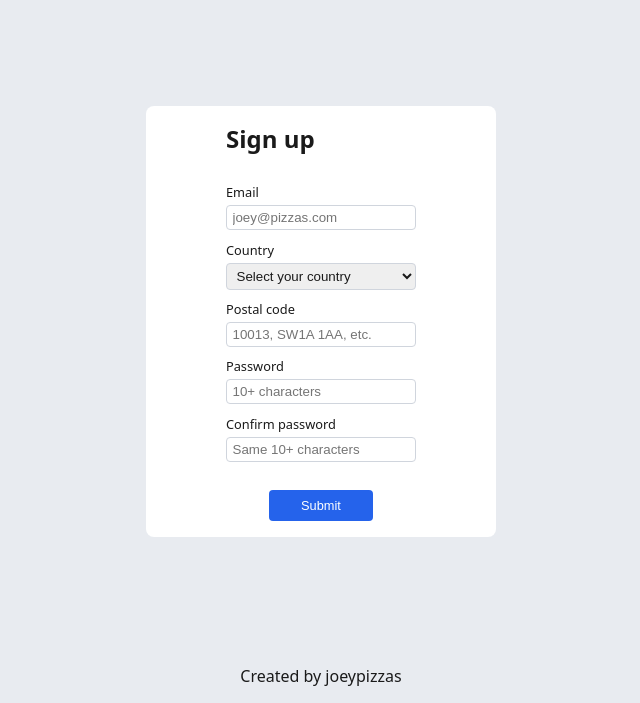
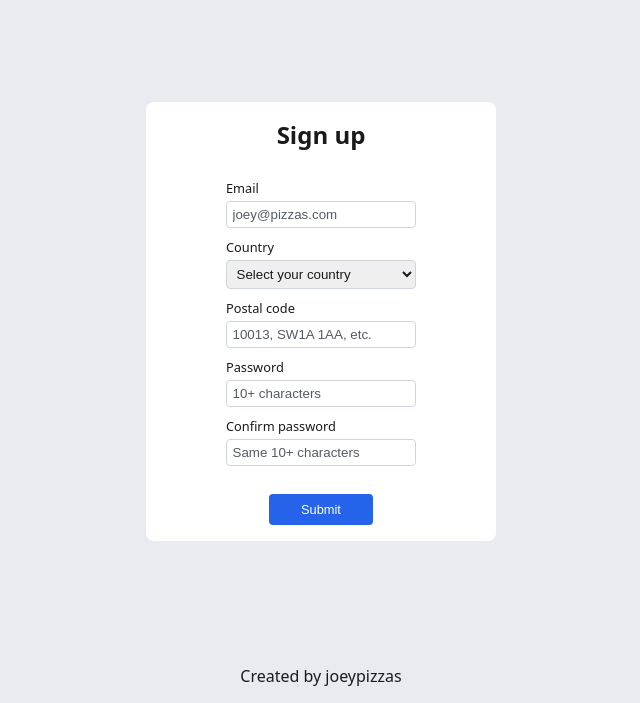
Before and after one commit to joeypizzas/browser-form, a website built with webpack: page src/template.html in a window 1280 px wide. Shown: the part 97-800 px from the top of the page, without its empty margins (319-959 px from the left). Built offline with nearby package versions, Linux system fonts and the light colour scheme.

Commit message:
minor style changes

```diff
--- a/src/style.css
+++ b/src/style.css
@@ -73,6 +73,7 @@ body {
   font-size: 1.5rem;
   font-weight: 700;
   color: var(--text-primary);
+  align-self: center;
 }
 
 form {
@@ -93,17 +94,29 @@ form {
 }
 
 input {
-  padding: 0.25rem 0.35rem 0.25rem 0.35rem;
+  padding: 0.3rem 0.35rem 0.3rem 0.35rem;
   color: var(--text-primary);
   border-radius: 4px;
   border: 1px solid var(--border);
 }
 
+input::placeholder {
+  color: var(--text-secondary);
+}
+
 select {
-  padding: 0.25rem 0.35rem 0.25rem 0.35rem;
+  padding: 0.3rem 0.35rem 0.3rem 0.35rem;
   color: var(--text-primary);
   border-radius: 4px;
   border: 1px solid var(--border);
+}
+
+#placeholder-select {
+  color: var(--text-secondary);
+}
+
+option {
+  padding: 0.25rem 0.35rem 0.25rem 0.35rem;
 }
 
 button {
@@ -115,6 +128,7 @@ button {
   min-width: 5rem;
   align-self: center;
   font-size: 0.8rem;
+  cursor: pointer;
 }
 
 #footer {
```
